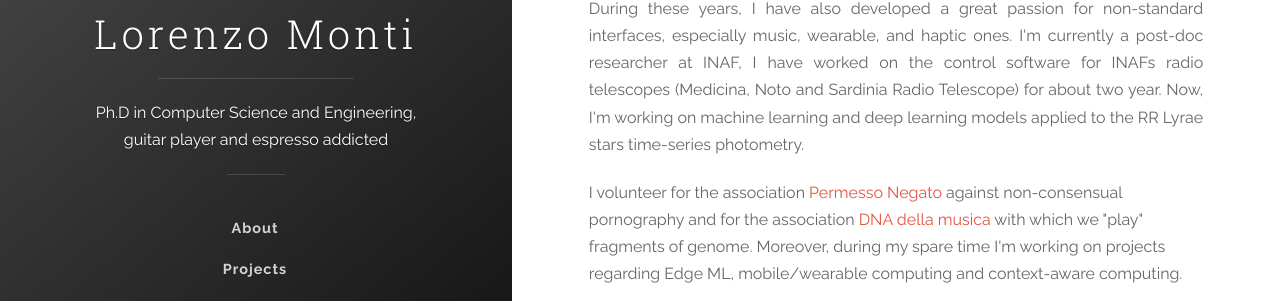
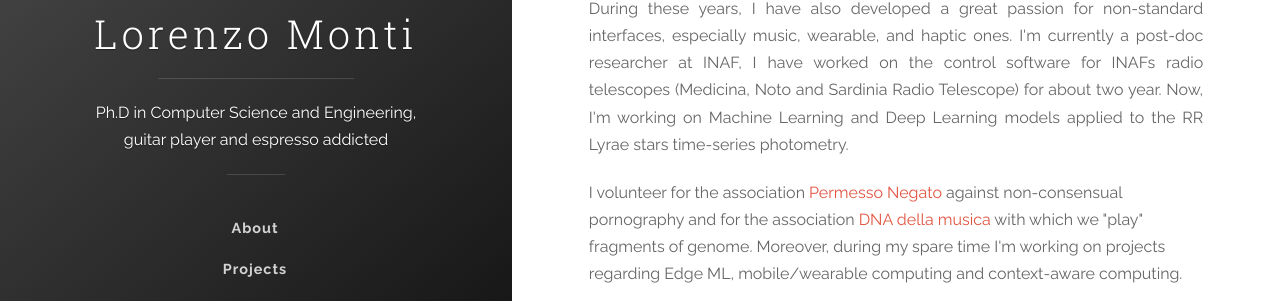
Before and after one commit to LorenzoMonti/LorenzoMonti.github.io, a Jekyll site: the page built from about.md, in a window 1280 px wide. Shown: the part 294-595 px from the top of the page. Built offline with Jekyll 4.4.1, drawn with Linux system fonts in a browser that asks for light colours.

```diff
--- a/about.md
+++ b/about.md
@@ -8,7 +8,7 @@ title: About
 
 </p>
 <p style="text-align: justify;">
-During these years, I have also developed a great passion for non-standard interfaces, especially music, wearable, and haptic ones. I'm currently a post-doc researcher at INAF, I have worked on the control software for INAFs radio telescopes (Medicina, Noto and Sardinia Radio Telescope) for about two year. Now, I'm working on machine learning and deep learning models applied to the RR Lyrae stars time-series photometry.
+During these years, I have also developed a great passion for non-standard interfaces, especially music, wearable, and haptic ones. I'm currently a post-doc researcher at INAF, I have worked on the control software for INAFs radio telescopes (Medicina, Noto and Sardinia Radio Telescope) for about two year. Now, I'm working on Machine Learning and Deep Learning models applied to the RR Lyrae stars time-series photometry.
 </p>
 
 <p>
```
